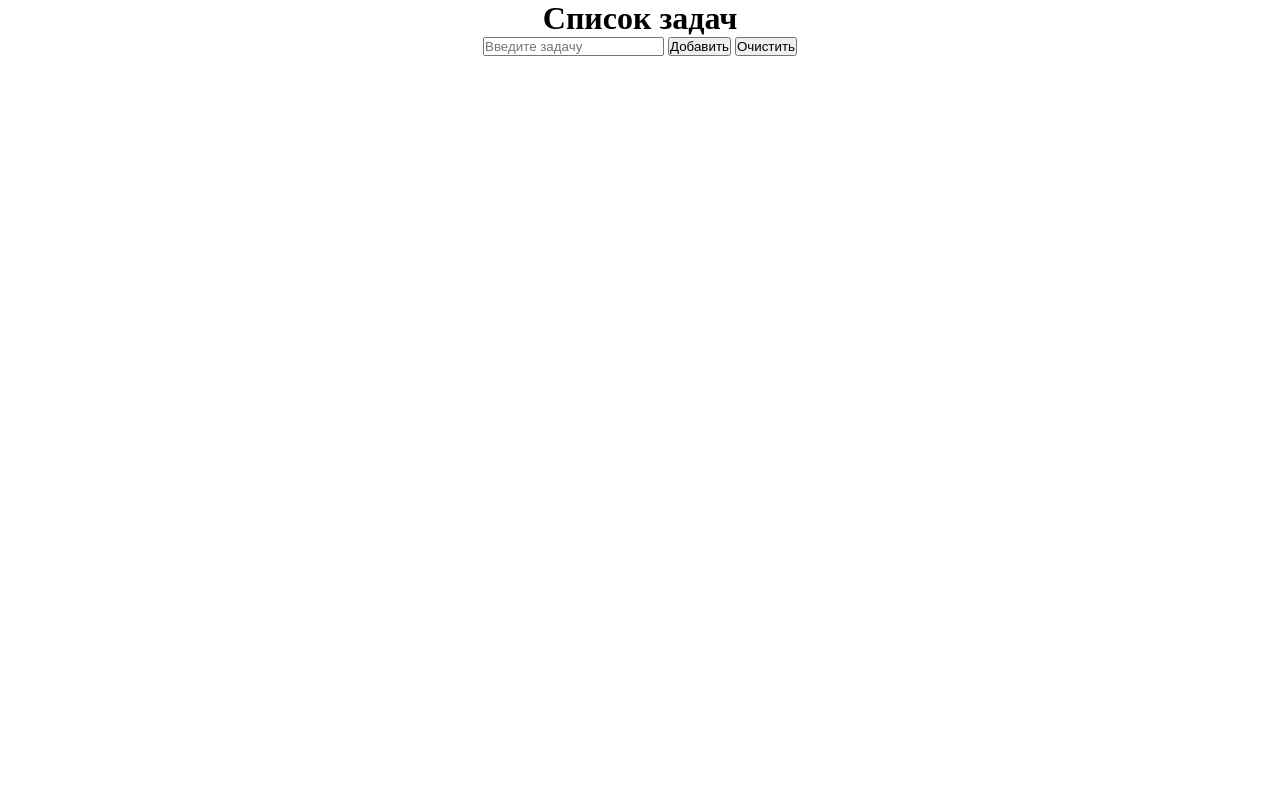
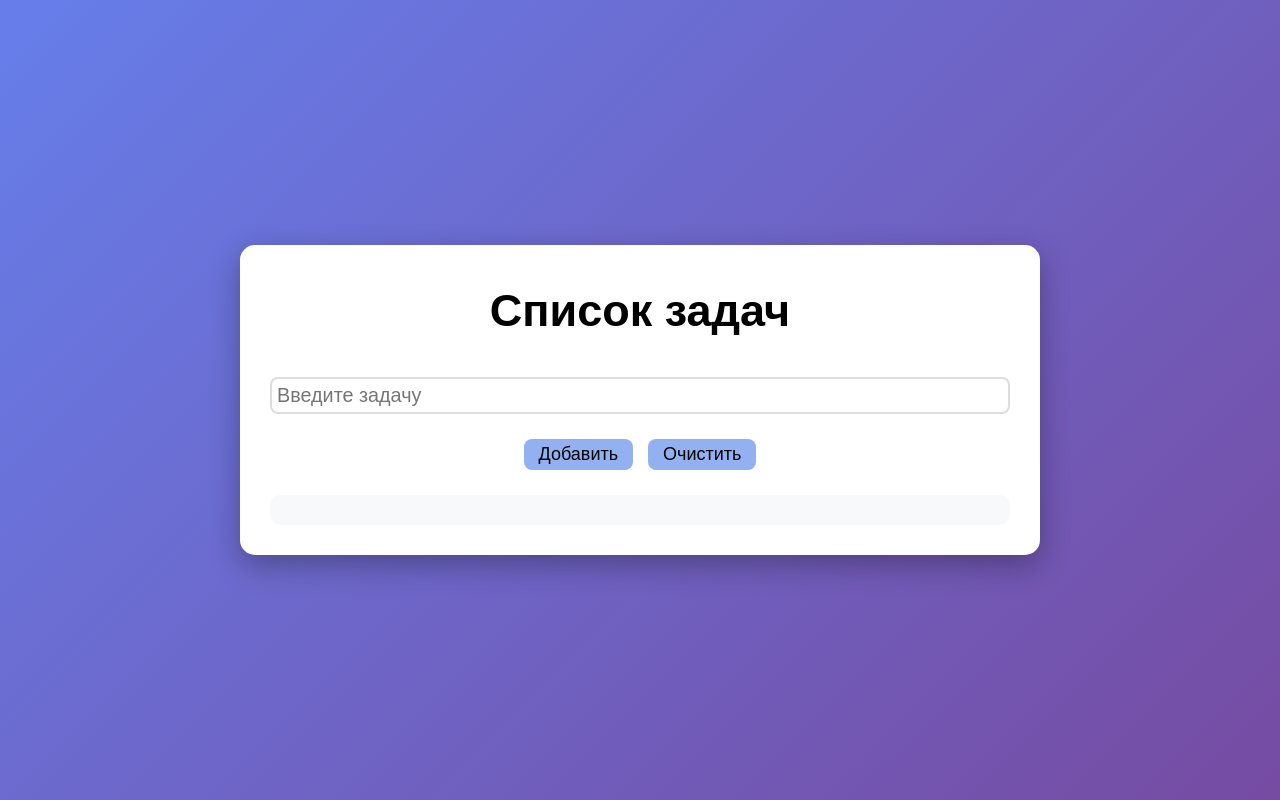
Before and after one commit to Danomuld/task-list, a plain HTML site: page index.html in a window 1280 px wide. Drawn offline with Linux system fonts and the light colour scheme.

Commit message:
Обновил всё

```diff
--- a/index.html
+++ b/index.html
@@ -6,10 +6,12 @@
         <script src="src.js"></script>
     </head>
     <body>
+        <div class="task-list">
             <h1>Список задач</h1>
             <input class="input" type="text" placeholder="Введите задачу" required>
-            <button onclick="addTask()">Добавить</button>
-            <button onclick="clearTask()">Очистить</button>
-        <div class="tasks"></div>
+            <button class="btn-add" onclick="addTask()">Добавить</button>
+            <button class="btn-clear" onclick="clearTask()">Очистить</button>
+            <div class="tasks"></div>
+        </div>
     </body>
 </html>
--- a/style.css
+++ b/style.css
@@ -5,4 +5,77 @@
 }
 body {
     text-align: center;
+    font-family: Arial, Helvetica, sans-serif;
+    background: linear-gradient(135deg, #667eea 0%, #764ba2 100%);
+    font-size: 18px;
+    line-height: 1.6;
+    min-height: 100vh;
+    display: flex;
+    justify-content: center;
+    align-items: center;
+    padding: 20px;
 }
+.task-list {
+    width: 100%;
+    max-width: 800px;
+    background: white;
+    border-radius: 15px;
+    box-shadow: 0 10px 30px rgba(0,0,0,0.3);
+    padding: 30px;
+}
+h1 {
+    font-size: 2.5em;
+    margin-bottom: 30px;
+}
+input[type="text"] {
+    width: 100%;
+    padding: 5px;
+    font-size: 1.1em;
+    border: 2px solid #ddd;
+    border-radius: 8px;
+    margin-bottom: 20px;
+}
+button {
+    padding: 5px 15px;
+    font-size: 1em;
+    border: none;
+    border-radius: 8px;
+    cursor: pointer;
+    margin: 5px;
+    transition: all 0.3s ease;
+    background-color: rgb(147, 177, 241);
+}
+.btn-add:hover {
+    background: #667eea;
+}
+.btn-clear:hover {
+    background: #667eea;
+}
+.taskList {
+    display: flex;
+    justify-content: space-between;
+    align-items: center;
+}
+.tasks {
+    margin-top: 20px;
+    background: #f8f9fa;
+    padding: 15px;
+    border-radius: 10px;
+    font-size: 1.1em;
+}
+@media (max-width: 768px) {
+    body {
+        font-size: 15px;
+        padding: 10px;
+    }
+    .task-list {
+        padding: 20px;
+    }
+    h1 {
+        font-size: 2em;
+    }
+    button {
+        width: 30%;
+        margin: 5px 0;
+    }
+}
```
